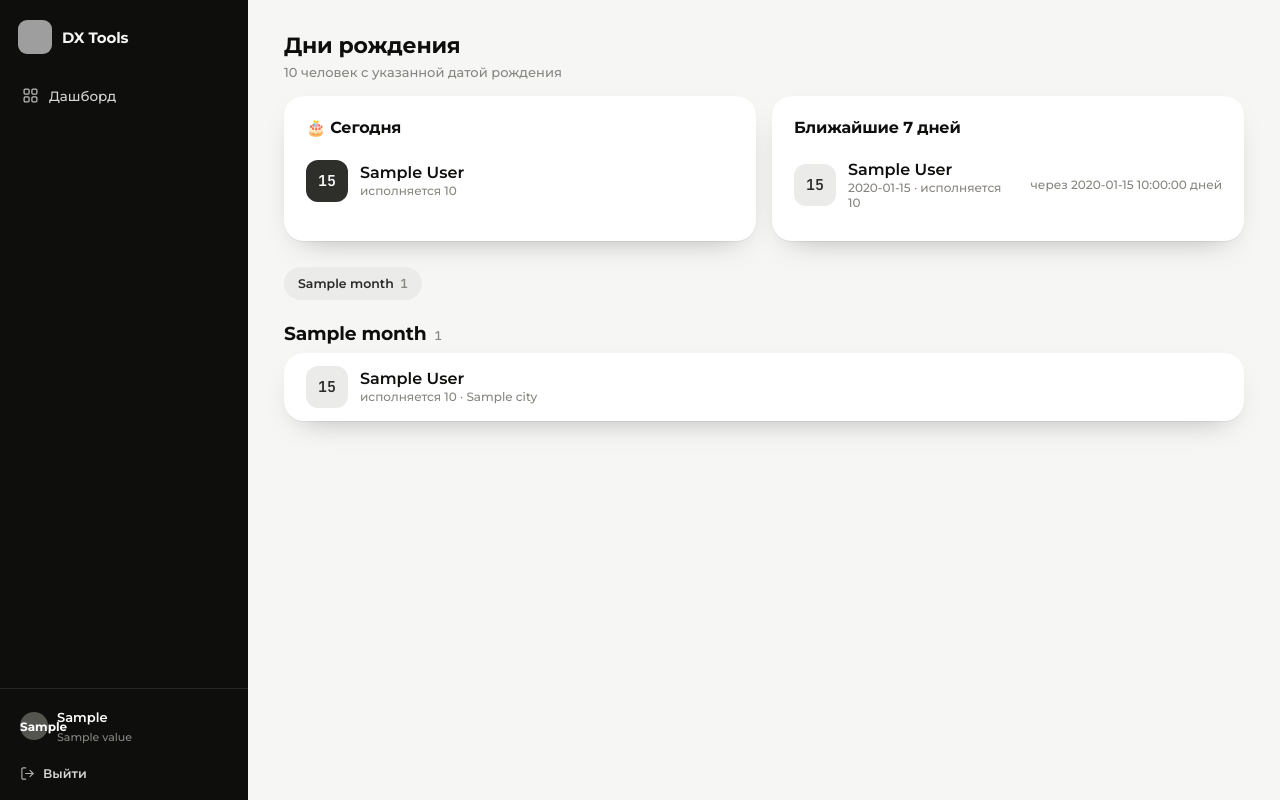
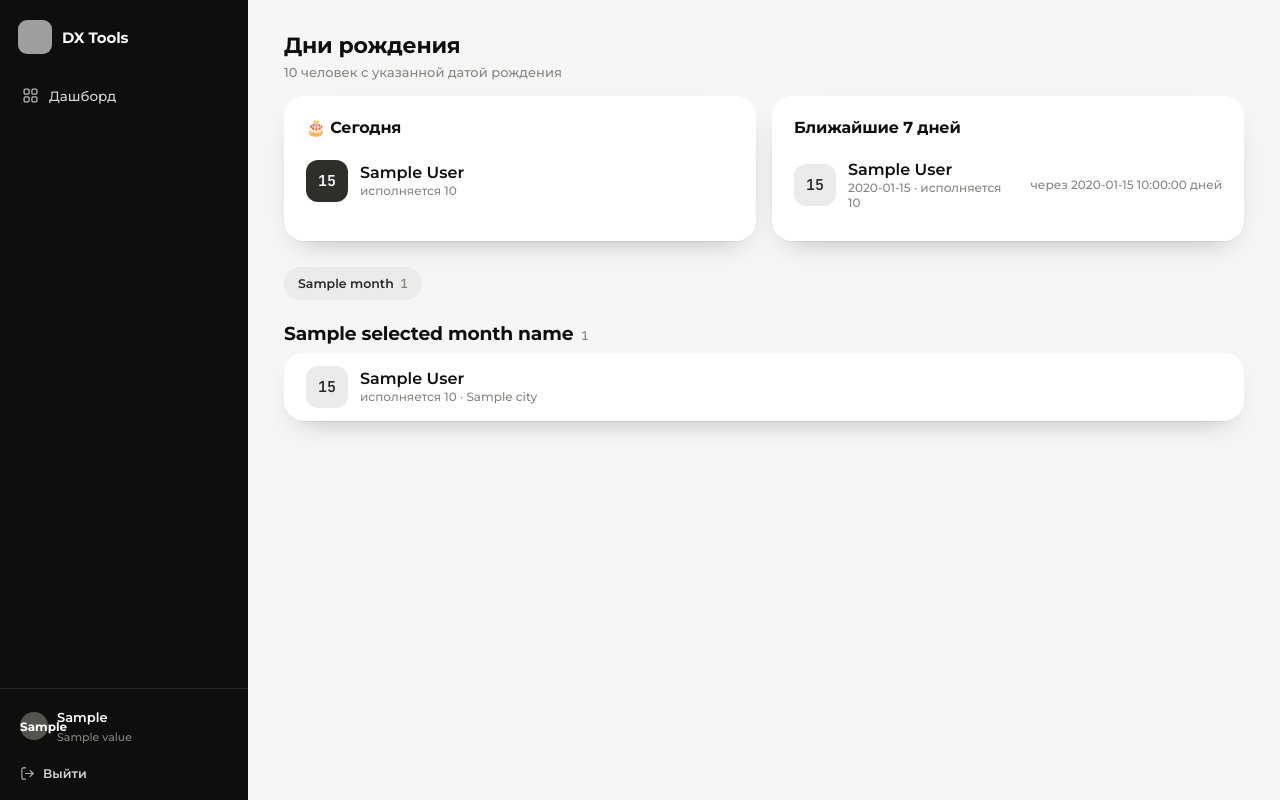
Before and after one commit to funtiknax13/dx, a FastAPI app: template backend/app/admin/templates/birthdays.html in a window 1280 px wide. Run offline with FastAPI, Linux system fonts and the light colour scheme; the template is opened without the code that fills it: most values are stand-ins (such as "Sample title", 1, 10 or a date in 2020); parts of the project's set-up code (start-up, migrations or seed data) failed here and were passed over; grey boxes are pictures that could not be loaded.

Commit message:
Show one month at a time on the birthdays page instead of all twelve
Anchor-jumping down a single long page didn't scale past a handful of
people. The month pills are now real links (?month=N) that reload the
page scoped to just that month's list — defaults to the current month.
Pills still show a count per month so you know where to look before
clicking. Сегодня/Ближайшие 7 дней stay unaffected by month selection.

Co-Authored-By: Claude Sonnet 5 <noreply@anthropic.com>

```diff
--- a/backend/app/admin/templates/birthdays.html
+++ b/backend/app/admin/templates/birthdays.html
@@ -26,10 +26,11 @@
   }
   .month-nav a:hover { border-color: var(--paper-deep); }
   .month-nav a.current { border-color: var(--signal); }
+  .month-nav a.selected { background: var(--ink); color: #fff; }
+  .month-nav a.selected .count { color: var(--clay); }
   .month-nav a .count { color:var(--clay); font-family:var(--font-mono); margin-left:3px; }
   .month-nav a.is-empty { opacity:.4; }
 
-  .month-section { margin-bottom:22px; scroll-margin-top:16px; }
   .month-section h3 { display:flex; align-items:baseline; gap:8px; margin:0 0 8px; }
   .month-section h3 .count { font-size:12px; color:var(--clay); font-weight:500; font-family:var(--font-mono); }
   .month-card { padding:4px 22px; }
@@ -82,16 +83,15 @@
 {% if total %}
 <div class="month-nav">
   {% for m in months %}
-  <a href="#month-{{ m.index }}" class="{{ 'current' if m.index == current_month }} {{ 'is-empty' if not m.rows }}">{{ m.name }} <span class="count">{{ m.rows|length }}</span></a>
+  <a href="?month={{ m.index }}" class="{{ 'current' if m.index == current_month }} {{ 'selected' if m.index == selected_month }} {{ 'is-empty' if not m.count }}">{{ m.name }} <span class="count">{{ m.count }}</span></a>
   {% endfor %}
 </div>
 
-{% for m in months %}
-<div class="month-section" id="month-{{ m.index }}">
-  <h3>{{ m.name }} <span class="count">{{ m.rows|length }}</span></h3>
-  {% if m.rows %}
+<div class="month-section">
+  <h3>{{ selected_month_name }} <span class="count">{{ selected_rows|length }}</span></h3>
+  {% if selected_rows %}
   <div class="card month-card">
-    {% for r in m.rows %}
+    {% for r in selected_rows %}
     <div class="bday-row">
       <span class="bday-day-badge">{{ r.birthday.day }}</span>
       <div>
@@ -105,7 +105,6 @@
   <div class="empty">Нет дней рождения в этом месяце.</div>
   {% endif %}
 </div>
-{% endfor %}
 {% else %}
 <div class="empty">Ни у одного бегуна не указана дата рождения.</div>
 {% endif %}
--- a/backend/app/admin/tools_birthdays.py
+++ b/backend/app/admin/tools_birthdays.py
@@ -72,6 +72,13 @@ async def birthdays_page(request: Request) -> HTMLResponse | RedirectResponse:
         return login_redirect()
 
     today = date.today()
+    try:
+        selected_month = int(request.query_params.get("month", today.month))
+    except ValueError:
+        selected_month = today.month
+    if not 1 <= selected_month <= 12:
+        selected_month = today.month
+
     async with SessionLocal() as session:
         users = list(
             await session.scalars(
@@ -102,16 +109,20 @@ async def birthdays_page(request: Request) -> HTMLResponse | RedirectResponse:
     )
     upcoming_rows = sorted((r for r in rows if 1 <= r.days_until <= 7), key=lambda r: r.days_until)
 
+    # Only counts for the pill nav — the page shows one month's full row
+    # list at a time (the selected one), not all twelve stacked, so it
+    # stays scannable once there are 100+ runners with birthdays.
     months = [
         {
             "index": m,
             "name": MONTH_NAMES[m - 1],
-            "rows": sorted(
-                (r for r in rows if r.birthday.month == m), key=lambda r: r.birthday.day
-            ),
+            "count": sum(1 for r in rows if r.birthday.month == m),
         }
         for m in range(1, 13)
     ]
+    selected_rows = sorted(
+        (r for r in rows if r.birthday.month == selected_month), key=lambda r: r.birthday.day
+    )
 
     return templates.TemplateResponse(
         request,
@@ -122,6 +133,9 @@ async def birthdays_page(request: Request) -> HTMLResponse | RedirectResponse:
             "today_rows": today_rows,
             "upcoming_rows": upcoming_rows,
             "months": months,
+            "selected_month": selected_month,
+            "selected_month_name": MONTH_NAMES[selected_month - 1],
+            "selected_rows": selected_rows,
             "total": len(rows),
             "current_month": today.month,
         },
```
Also changed, not shown: backend/tests/test_admin_tools_birthdays.py (+28 -4 lines).
